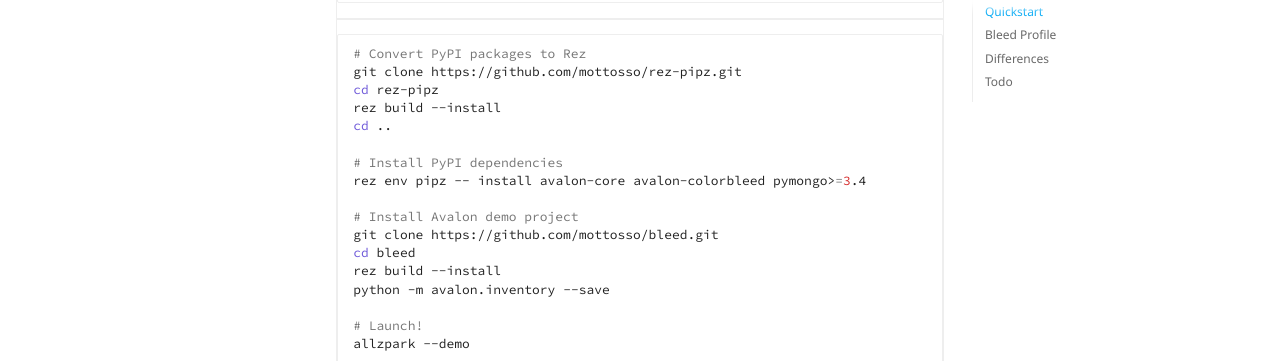
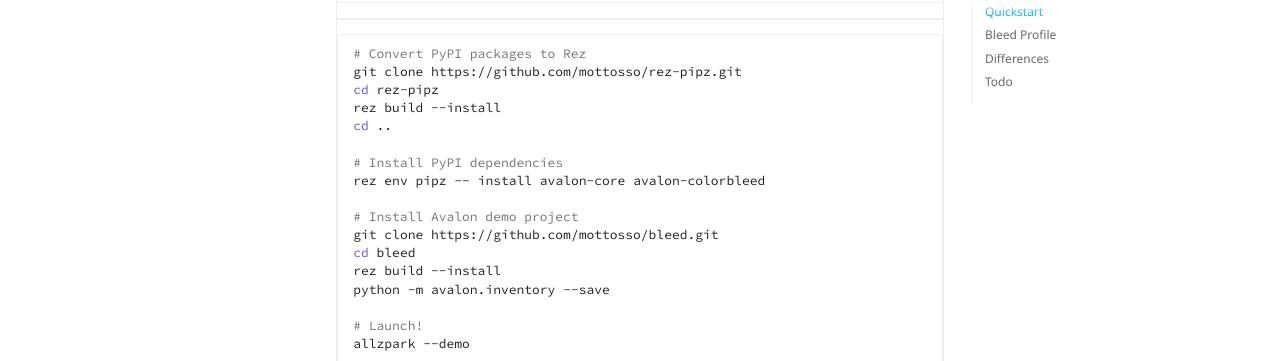
Before and after one commit to mottosso/allzpark, an MkDocs documentation site: the page built from docs/pages/avalon.md, in a window 1280 px wide and 900 px high, scrolled down 426 px. Shown: the part 88-449 px from the top of the window. Built offline with MkDocs 1.6.1 and Material for MkDocs 9.7.7, drawn with Linux system fonts in a browser that asks for light colours; comment, search, counter and statistics services are not loaded.

Commit message:
Repair Avalon docs

```diff
--- a/docs/pages/avalon.md
+++ b/docs/pages/avalon.md
@@ -40,7 +40,7 @@
 cd ..
 
 # Install PyPI dependencies
-rez env pipz -- install avalon-core avalon-colorbleed pymongo>=3.4
+rez env pipz -- install avalon-core avalon-colorbleed
 
 # Install Avalon demo project
 git clone https://github.com/mottosso/bleed.git
```
Also changed, not shown: other parts of docs/pages/avalon.md (+1 -1 lines).
